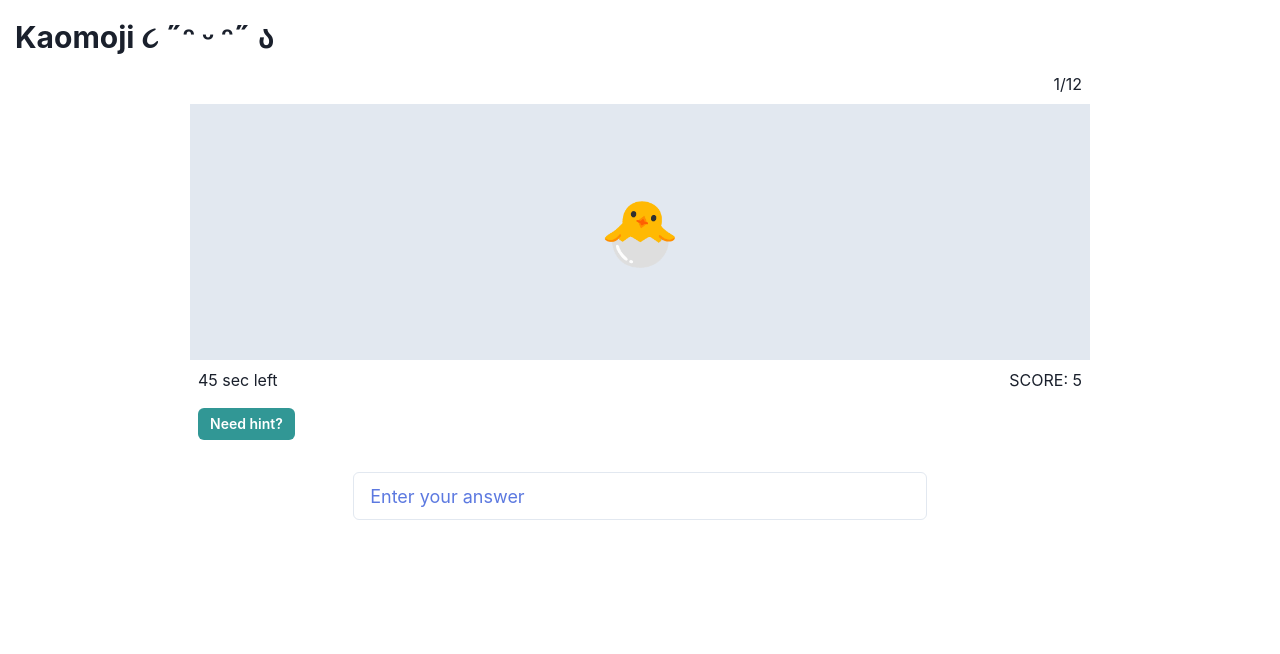
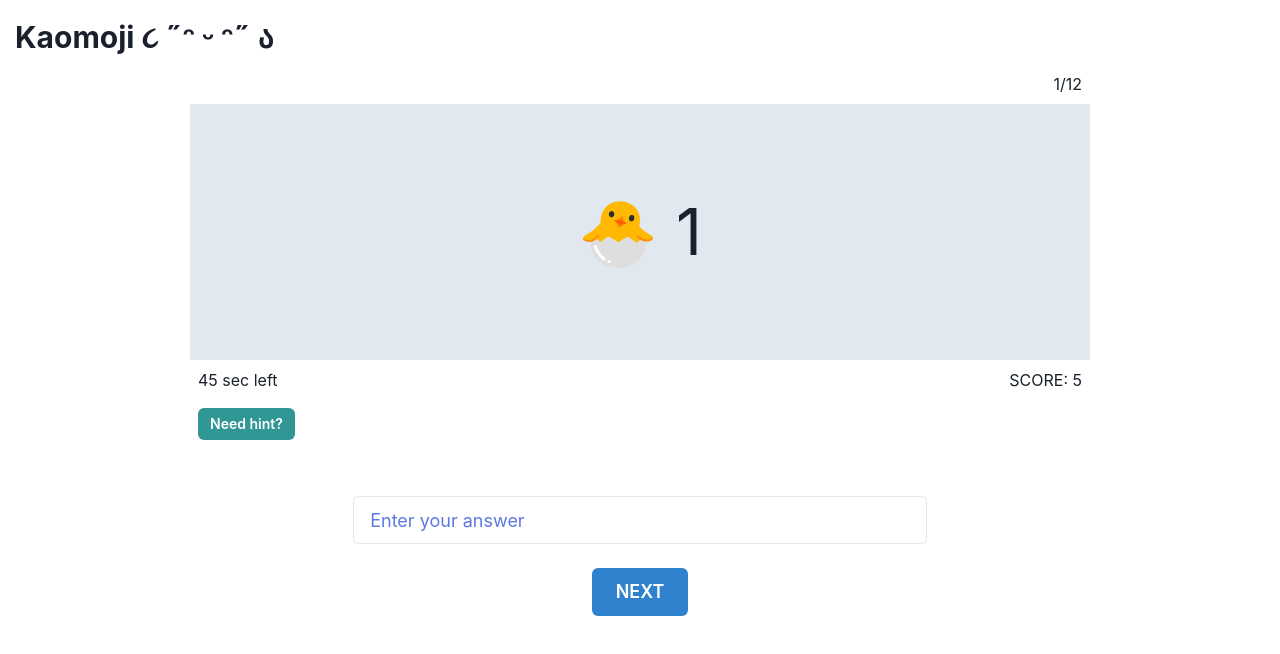
Before and after one commit to vanshkapoor/Kaomoji, a React (Create React App) app: page /play/1/1 in a window 1280 px wide. Shown: the top 654 px of the page. Built offline with nearby package versions, Linux system fonts and the light colour scheme; no server answers; the database is empty.

Commit message:
add question loop

```diff
--- a/src/Components/Question.js
+++ b/src/Components/Question.js
@@ -1,14 +1,29 @@
 import React from 'react'
+import { Link } from "react-router-dom";
 import { Flex, Spacer, Button, Text, Container } from '@chakra-ui/react'
 
-const Question =()=>{
+const Question =({id, index, arr})=>{
     return <div>
         <br />
+        {index == 6?<>
+        <Container textAlign="center">
+            <h1><b>GAME OVER!!</b></h1>
+            <br />
+            <Link to="/">
+                <Button colorScheme='purple' size='lg' width="250px">
+                    New game
+                </Button>
+            </Link>
+        </Container>
+        </>:
+        <>
         <Counter/>
         <Container bg='gray.200' maxW='900px' padding="20" centerContent>
-                <h1 style={{fontSize:'4rem'}}>🐣</h1>
+            <h1 style={{fontSize:'4rem'}}>🐣 {arr[index]}</h1>
         </Container>
         <ScoreAndTimeDiv/>
+        </>
+        }
     </div>
 }
 
@@ -34,7 +49,7 @@ const ScoreAndTimeDiv=()=>{
         <Button colorScheme='teal' size='sm' >
             Need hint?
         </Button>
-        </Container>
+    </Container>
     </>
 }
 
--- a/src/Pages/GameHome.js
+++ b/src/Pages/GameHome.js
@@ -5,21 +5,35 @@ import { Flex, Text } from '@chakra-ui/layout'
 import { Container, Box, Slider, SliderTrack, SliderThumb, SliderFilledTrack, Button, Link } from '@chakra-ui/react'
 // import app from "../firebase";
 import * as FireService from "../firebase"
-import { getFirestore, collection, getDocs } from 'firebase/firestore';
+import { collection, getDocs, query, where, orderBy, limit } from 'firebase/firestore';
 
 const GameHome=()=>{
     const [gameType, setGameType] = useState(null)
     const [gameLevel, setGameLevel] = useState(3)
     const [start, setStart] = useState(false)
+    const [qarr,setQarr] = useState([])
+
+    async function fetchResp(){
+        const qnRef =  collection(FireService.db, "questions")
+        const quer = query(qnRef, where("level", "==", 1), where("type", "==",  gameType), limit(3))
+        const Snap = await getDocs(quer)
+
+        Snap.forEach(obj => {
+        //   console.log(obj.data())
+          setQarr(qarr.push(obj.data()))
+        })
+
+        console.log(qarr)
+        localStorage.setItem("qns", qarr);
+      }
 
     useEffect(()=>{
-
-        const qnRef =  collection(FireService.db, "questions")
-        getDocs(qnRef).then(resp => {
-            console.log(resp.docs.map(docSnapshot => docSnapshot.data()));
-        }).catch(error => {
-            console.log(error)
-        })
+        // const qnRef =  collection(FireService.db, "questions")
+        // getDocs(qnRef).then(resp => {
+        //     console.log(resp.docs.map(docSnapshot => docSnapshot.data()));
+        // }).catch(error => {
+        //     console.log(error)
+        // })
     }, [])
 
     const StartGame=()=>{
@@ -28,9 +42,11 @@ const GameHome=()=>{
             alert("select game type")
             return;
         }
-        setGameType(true)
+        // setGameType(true)
+        console.log(gameType)
+        fetchResp()
+
         window.location.href = `/play/${gameType}/${gameLevel}`
-
     }
 
     return <div className="App">
@@ -44,9 +60,9 @@ const GameHome=()=>{
             </Text>
             <br />
             <Flex gap="8" style={{overflow:'auto'}}>
-                <TypeBox type="Songs" emoji="🎵" isActive={gameType==0?true:false} onClickFn={() => setGameType(0)} />
-                <TypeBox type="Movies" emoji="🎥" isActive={gameType==1?true:false} onClickFn={() => setGameType(1)} />
-                <TypeBox type="Random" emoji="❓" isActive={gameType==2?true:false} onClickFn={() => setGameType(2)} />
+                <TypeBox type="Songs" emoji="🎵" isActive={gameType=="music"?true:false} onClickFn={() => setGameType("music")} />
+                <TypeBox type="Movies" emoji="🎥" isActive={gameType=="movie"?true:false} onClickFn={() => setGameType("movie")} />
+                <TypeBox type="Random" emoji="❓" isActive={gameType=="random"?true:false} onClickFn={() => setGameType("random")} />
             </Flex>
             <br />
             <br />
--- a/src/Pages/Questionaire.js
+++ b/src/Pages/Questionaire.js
@@ -2,23 +2,15 @@ import React, { useEffect, useState } from 'react'
 import Navbar from '../Components/Navbar';
 import Question from '../Components/Question';
 import AnswerInput from '../Components/AnswerInput';
-import * as FireService from "../firebase"
-import { getFirestore, collection, getDocs, query, where } from 'firebase/firestore';
+import * as FireService from "../firebase";
+import { Button, Container } from '@chakra-ui/react'
+import { getFirestore, collection, getDocs, query, where, orderBy, limit } from 'firebase/firestore';
 
 function Questionaire() {
   const [arr, setArr] = useState([])
+  const [qarr, setQarr] = useState([])
+  const [index, setIndex] = useState(0)
   const [loading, setLoading] = useState(true)
-
-  async function fetchResp(){
-    const qnRef =  collection(FireService.db, "questions")
-    const quer = query(qnRef, where("level", "==", 1), where("type", "==",  "music"))
-    const Snap = await getDocs(quer)
-
-    Snap.forEach(obj => {
-      console.log(obj.data())
-    })
-
-  }
 
   useEffect(()=>{
     // generate 6 random numbers in an array
@@ -30,19 +22,35 @@ function Questionaire() {
     }
     setArr(subarr)
     setLoading(false)
-
-    fetchResp()
-
   }, [])
 
-    return (
+  const updateIndex=()=>{
+    console.log(arr)
+    setIndex(index+1);
+  }
+
+    return loading == true? <p>loading</p>:<div>
       <div className="App">
-        {(loading!=true)&&(console.log(arr))}
         <Navbar />
-        <Question />
+            <div >
+              {<Question index={index} arr={arr} />}
+            </div>
+        <br />
+        {index<6?
+        <>
         <AnswerInput/>
+        <br />
+        <Container textAlign="center">
+          <Button colorScheme='blue' size='lg' onClick={updateIndex} disabled={index==6}>
+              NEXT
+          </Button>
+        </Container>
+        </>
+        :
+        <></>
+        }
       </div>
-    );
+    </div>
   }
 
   export default Questionaire;
```
